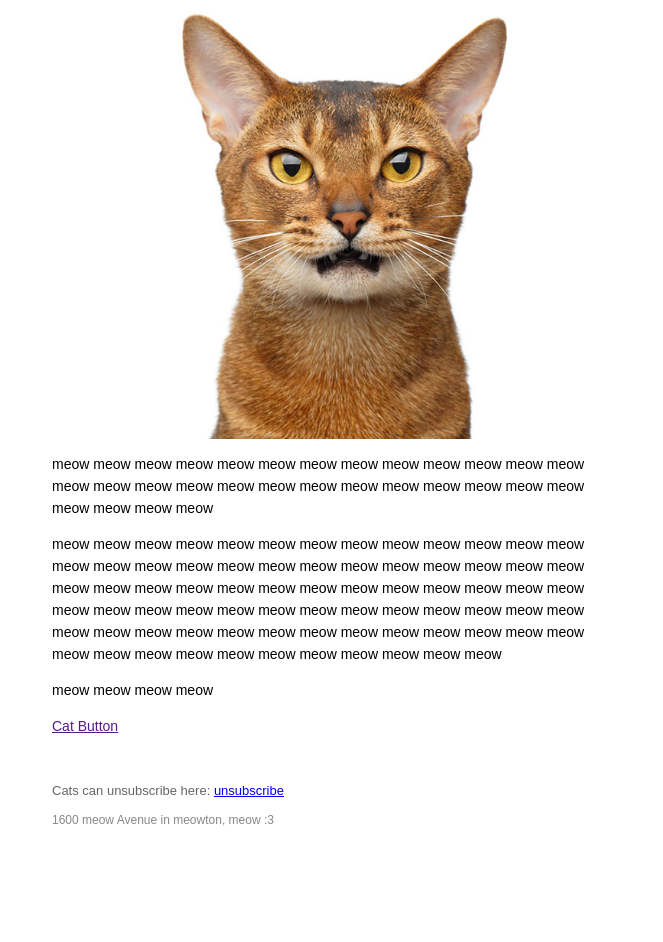
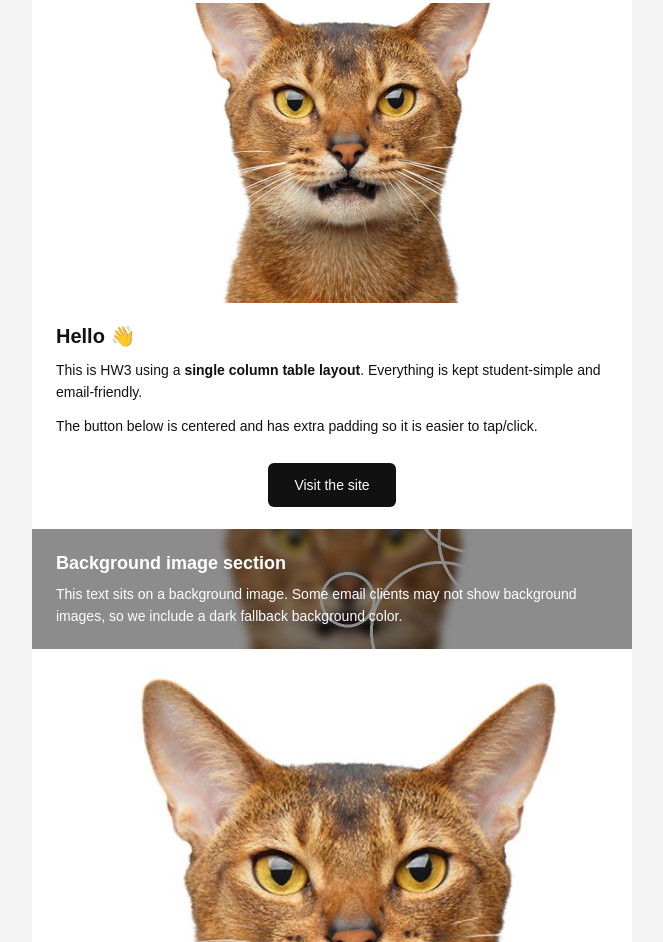
Before and after one commit to babyziba/CS545HW1, a plain HTML site: page index.html in a window 1280 px wide. Shown: the part 159-1101 px from the top of the page, without its empty margins (308-971 px from the left). Before the commit the page ends 1008 px from the top, so only its background shows below. Drawn offline with Linux system fonts and the light colour scheme.

Commit message:
Add files via upload

```diff
--- a/index.html
+++ b/index.html
@@ -1,10 +1,11 @@
 <!DOCTYPE html>
 <html lang="en">
   <head>
-		<title>Email Campaign</title>
+    <title>COMP 584 HW3 - Email</title>
     <meta http-equiv="Content-Type" content="text/html; charset=utf-8" />
-		<meta name="viewport" content="width=device-width, initial-scale=1">
+    <meta name="viewport" content="width=device-width, initial-scale=1" />
     <meta http-equiv="X-UA-Compatible" content="IE=edge" />
+
     <style type="text/css">
       /* CLIENT-SPECIFIC STYLES */
       body, table, td, a { -webkit-text-size-adjust: 100%; -ms-text-size-adjust: 100%; }
@@ -25,105 +26,178 @@
         font-weight: inherit !important;
         line-height: inherit !important;
       }
-
-			/* GMAIL BLUE LINKS */
-			u + #body a {
-			    color: inherit;
-			    text-decoration: none;
-			    font-size: inherit;
-			    font-family: inherit;
-			    font-weight: inherit;
-			    line-height: inherit;
-			}
-
-			/* SAMSUNG MAIL BLUE LINKS */
-			#MessageViewBody a {
-			    color: inherit;
-			    text-decoration: none;
-			    font-size: inherit;
-			    font-family: inherit;
-			    font-weight: inherit;
-			    line-height: inherit;
-			}
     </style>
   </head>
 
-	<body id="body" style="margin: 0 !important; padding: 0 !important; background-color:#ffffff;">
+  <body style="margin:0 !important; padding:0 !important; background-color:#f4f4f4;">
+    <!--
+      SINGLE COLUMN TABLE LAYOUT (email-friendly)
+      - Outer table: full width background
+      - Inner table: fixed 600px width (recommended)
+    -->
 
-		<!-- MAIN WRAPPER -->
-		<div style="width:100%; background-color:#ffffff;">
+    <!-- OUTER WRAPPER TABLE -->
+    <table role="presentation" border="0" cellpadding="0" cellspacing="0" width="100%">
+      <tr>
+        <td align="center" style="padding: 24px 12px;">
 
-			<!-- CONTENT (centered) -->
-			<div style="max-width:700px; margin:0 auto; padding:20px;">
+          <!-- INNER FIXED TABLE (600px) -->
+          <table role="presentation" border="0" cellpadding="0" cellspacing="0" width="600" style="width:600px; max-width:600px; background-color:#ffffff;">
 
-				<!-- Logo image -->
-				<div style="text-align:center; margin-top:10px;">
+            <!-- LOGO ROW -->
+            <tr>
+              <td align="center" style="padding: 20px 20px 10px 20px;">
+                <!-- image alt text helps accessibility -->
+                <img src="logo.jpeg" width="110" alt="SOSE style logo" style="display:block;" />
+              </td>
+            </tr>
+
+            <!-- HEADLINE ROW -->
+            <tr>
+              <td align="center" style="padding: 0 24px 10px 24px;">
+                <h1 style="margin:0; font-family: Arial, Helvetica, sans-serif; font-size: 28px; line-height: 34px; color:#111111;">
+                  Anita Jalili Presents
+                </h1>
+                <p style="margin:10px 0 0 0; font-family: Arial, Helvetica, sans-serif; font-size:14px; line-height:22px; color:#444444;">
+                  A super basic single-column email layout (600px inner table).
+                </p>
+              </td>
+            </tr>
+
+            <!-- HERO IMAGE ROW (RESPONSIVE) -->
+            <tr>
+              <td align="center" style="padding: 0 0 0 0;">
+                <!--
+                  Responsive hero image:
+                  - width:100% makes it scale down on phones
+                  - max-width:600px keeps it from stretching wider than the email
+                -->
                 <img
-						src="logo.jpeg"
-						alt="Logo"
-						width="110"
-						style="display:block; margin:0 auto;"
+                  src="hero.jpg"
+                  width="600"
+                  alt="Hero image of a cat"
+                  style="display:block; width:100%; max-width:600px; height:auto;"
                 />
-				</div>
+              </td>
+            </tr>
 
-				<!-- Headline -->
-				<div style="text-align:center; margin:18px 0 10px 0;">
-					<h1 style="margin:0; font-family: Arial, Helvetica, sans-serif; font-size:34px; line-height:40px; color:#000000;">
-						Anita Jalili Presents!!
-					</h1>
-                    <h2 style="margin:0; font-family: Arial, Helvetica, sans-serif; font-size:34px; line-height:40px; color:#000000;">
-                        MEOW :3!
+            <!-- BODY TEXT ROW -->
+            <tr>
+              <td style="padding: 20px 24px 8px 24px; font-family: Arial, Helvetica, sans-serif; color:#111111;">
+                <h2 style="margin:0 0 10px 0; font-size:20px; line-height:26px;">
+                  Hello 👋
                 </h2>
-				</div>
+                <p style="margin:0 0 12px 0; font-size:14px; line-height:22px;">
+                  This is HW3 using a <strong>single column table layout</strong>. Everything is kept student-simple and email-friendly.
+                </p>
+                <p style="margin:0 0 0 0; font-size:14px; line-height:22px;">
+                  The button below is centered and has extra padding so it is easier to tap/click.
+                </p>
+              </td>
+            </tr>
 
-				<!-- Hero Image -->
-				<div style="text-align:center; margin:20px 0 14px 0;">
+            <!-- CENTERED BUTTON ROW (TABLE-BASED BUTTON) -->
+            <tr>
+              <td align="center" style="padding: 18px 24px 22px 24px;">
+                <!--
+                  Button Approach #1 (recommended for email):
+                  A table-based "bulletproof" button.
+                -->
+                <table role="presentation" border="0" cellpadding="0" cellspacing="0" align="center">
+                  <tr>
+                    <td align="center" bgcolor="#111111" style="border-radius: 6px;">
+                      <a
+                        href="https://babyziba.github.io/CS545HW1/"
+                        target="_blank"
+                        style="
+                          display: inline-block;
+                          padding: 14px 26px; /* extra click/tap space */
+                          font-family: Arial, Helvetica, sans-serif;
+                          font-size: 14px;
+                          color: #ffffff;
+                          text-decoration: none;
+                          border-radius: 6px;
+                        "
+                        aria-label="Open the GitHub Pages site"
+                      >
+                        Visit the site
+                      </a>
+                    </td>
+                  </tr>
+                </table>
+
+                <!--
+                  Button Approach #2 (alternative / simpler):
+                  Just a styled <a> link. (Not as reliable across email clients)
+                  <a href="#" style="background:#111; color:#fff; padding:14px 26px; text-decoration:none;">Text Button</a>
+                -->
+              </td>
+            </tr>
+
+            <!-- BACKGROUND IMAGE SECTION (TEXT ON IMAGE) -->
+            <tr>
+              <td
+                align="left"
+                style="
+                  padding: 0;
+                  background-color: #222222; /* fallback color */
+                  background-image: url('bg.jpg');
+                  background-size: cover;
+                  background-position: center;
+                "
+              >
+                <!-- nested table so padding works nicely in email clients -->
+                <table role="presentation" border="0" cellpadding="0" cellspacing="0" width="100%">
+                  <tr>
+                    <td style="padding: 22px 24px; font-family: Arial, Helvetica, sans-serif; color:#ffffff;">
+                      <h2 style="margin:0 0 8px 0; font-size:18px; line-height:24px;">
+                        Background image section
+                      </h2>
+                      <p style="margin:0; font-size:14px; line-height:22px;">
+                        This text sits on a background image. Some email clients may not show background images,
+                        so we include a dark fallback background color.
+                      </p>
+                    </td>
+                  </tr>
+                </table>
+              </td>
+            </tr>
+
+            <!-- FEATURE IMAGE + TEXT ROW -->
+            <tr>
+              <td style="padding: 18px 24px 18px 24px; font-family: Arial, Helvetica, sans-serif; color:#111111;">
                 <img
-						src="cat.jpg"
-						alt="kitty kat"
-						width="650"
-						style="display:block; width:100%; max-width:650px; margin:0 auto;"
+                  src="feature.jpg"
+                  width="552"
+                  alt="Square cat image"
+                  style="display:block; width:100%; max-width:552px; height:auto; margin:0 auto 12px auto;"
                 />
-				</div>
+                <p style="margin:0; font-size:14px; line-height:22px;">
+                  Updated images used: <code>hero.jpg</code>, <code>feature.jpg</code>, and <code>bg.jpg</code>.
+                </p>
+              </td>
+            </tr>
 
-				<!-- Body copy -->
-				<div style="max-width:560px; margin:0 auto;">
-					<p style="margin:0 0 14px 0; font-family: Arial, Helvetica, sans-serif; font-size:14px; line-height:22px; color:#000000;">
-						meow meow meow meow meow meow meow meow meow meow meow meow meow meow meow meow meow meow meow meow meow meow meow meow meow meow meow meow meow
-                        meow
+            <!-- FOOTER ROW -->
+            <tr>
+              <td style="padding: 18px 24px 26px 24px; font-family: Arial, Helvetica, sans-serif; color:#666666; font-size:12px; line-height:18px;">
+                <p style="margin:0 0 8px 0;">
+                  Unsubscribe:
+                  <a href="https://example.com/unsubscribe" style="color:#0000EE; text-decoration:underline;">unsubscribe</a>
                 </p>
+                <p style="margin:0;">
+                  1600 Meow Avenue, Meowtown, CA
+                </p>
+              </td>
+            </tr>
 
-					<p style="margin:0 0 14px 0; font-family: Arial, Helvetica, sans-serif; font-size:14px; line-height:22px; color:#000000;">
-						meow meow meow meow meow meow meow meow meow meow meow meow meow meow meow meow meow meow meow meow meow meow meow meow meow meow meow meow meow meow meow meow meow meow meow
-                        meow meow meow meow meow meow meow meow meow meow meow meow meow meow meow meow meow meow meow meow meow meow meow meow meow meow meow meow meow meow meow meow meow meow meow
-                        meow meow meow meow meow meow
-					</p>
+          </table>
+          <!-- /INNER FIXED TABLE -->
 
-					<p style="margin:0 0 14px 0; font-family: Arial, Helvetica, sans-serif; font-size:14px; line-height:22px; color:#000000;">
-						meow meow meow meow
-					</p>
-
-					<!-- Button (super simple) -->
-					<div style="margin:16px 0 0 0;">
-						<a href="https://google.com"
-							style="font-family: Arial, Helvetica, sans-serif; font-size:14px; color:#551A8B; text-decoration:underline;">
-							Cat Button
-						</a>
-					</div>
-				</div>
-
-				<!-- Footer information: Always include an unsubscribe link! -->
-				<div style="max-width:560px; margin:46px auto 0 auto;">
-					<p style="margin:0 0 10px 0; font-family: Arial, Helvetica, sans-serif; font-size:13px; line-height:20px; color:#666666;">
-						Cats can unsubscribe here: <a href="https://google.com/unsubscribe" style="color:#0000EE; text-decoration:underline;">unsubscribe</a>
-					</p>
-					<p style="margin:0; font-family: Arial, Helvetica, sans-serif; font-size:12px; line-height:18px; color:#888888;">
-						1600 meow Avenue in meowton, meow :3
-					</p>
-				</div>
-
-			</div>
-		</div>
+        </td>
+      </tr>
+    </table>
+    <!-- /OUTER WRAPPER TABLE -->
 
   </body>
 </html>
```
Also changed, not shown: assets/accessibility_tool_placeholder.png (added), assets/email_screenshot_placeholder.png (added), bg.jpg (added), feature.jpg (added), hero.jpg (added), 2 other files. Lines whose indentation alone changed are shown as unchanged.
